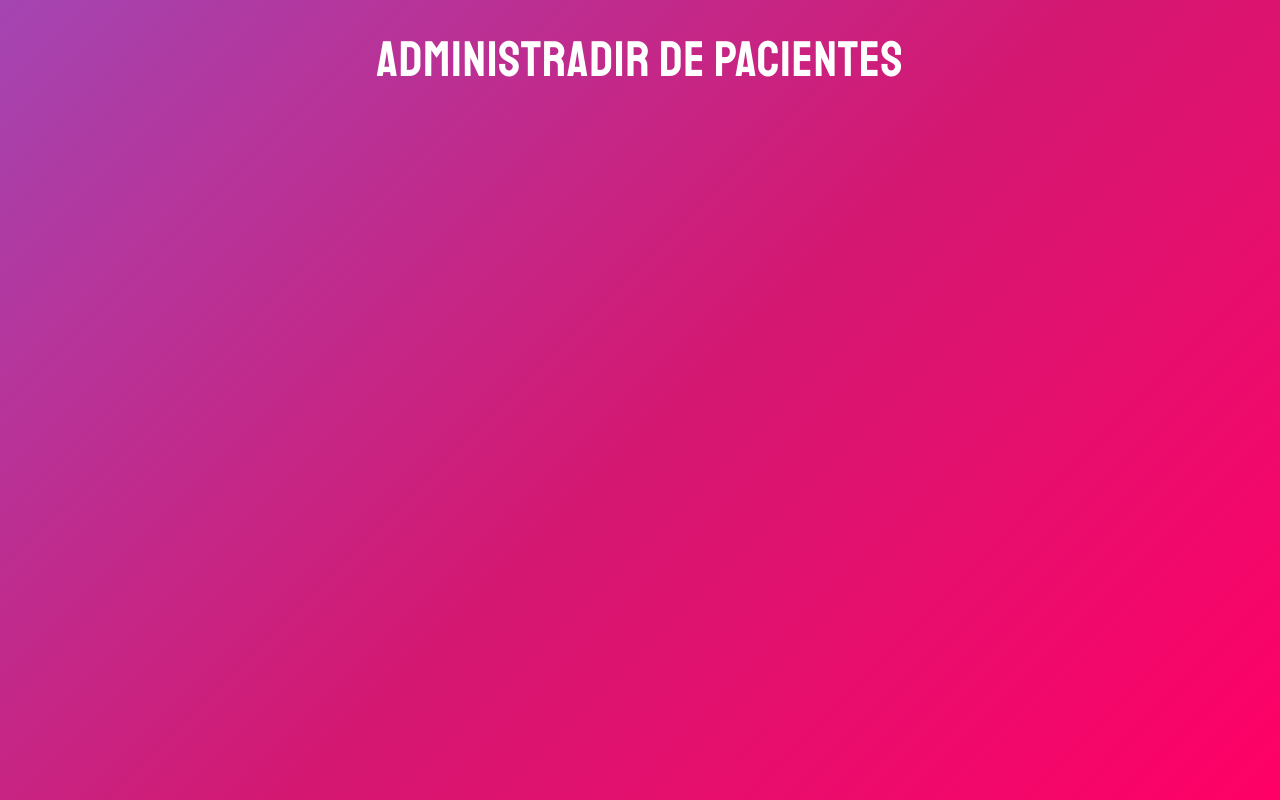
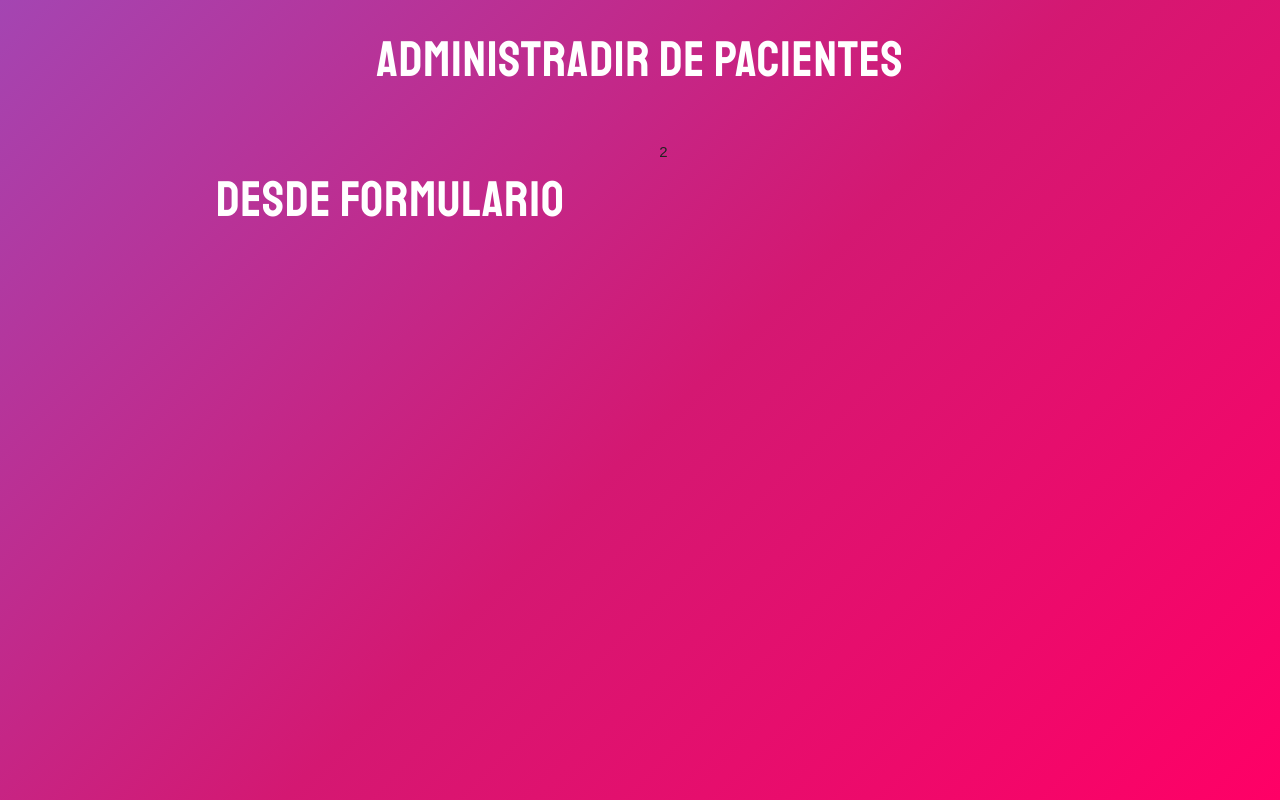
Before and after one commit to nerila1310/Administrador_de_citas, a React (Create React App) app: page / in a window 1280 px wide. Built offline with nearby package versions, Linux system fonts and the light colour scheme.

Commit message:
Creamos la carpeta Components y el componente Formulario

```diff
--- a/src/App.js
+++ b/src/App.js
@@ -1,8 +1,22 @@
-import React from 'react';
+import React,{Fragment} from 'react';
+import Formulario from './components/Formulario';
 
 function App() {
   	return (
-		<h1>Administradir de Pacientes</h1>
+		<Fragment>
+			<h1>Administradir de Pacientes</h1>
+
+			<div className="container">
+				<div className="row">
+					<div className="one-half column">
+						<Formulario />
+					</div>
+					<div className="one-half column">
+						2
+					</div>
+				</div>
+			</div>
+		</Fragment>
   	);
 }
 
--- /dev/null
+++ b/src/components/Formulario.js
@@ -0,0 +1,9 @@
+import React from 'react';
+
+const Formulario = () => {
+    return (
+        <h1>Desde Formulario</h1>
+     );
+}
+
+export default Formulario;
```
